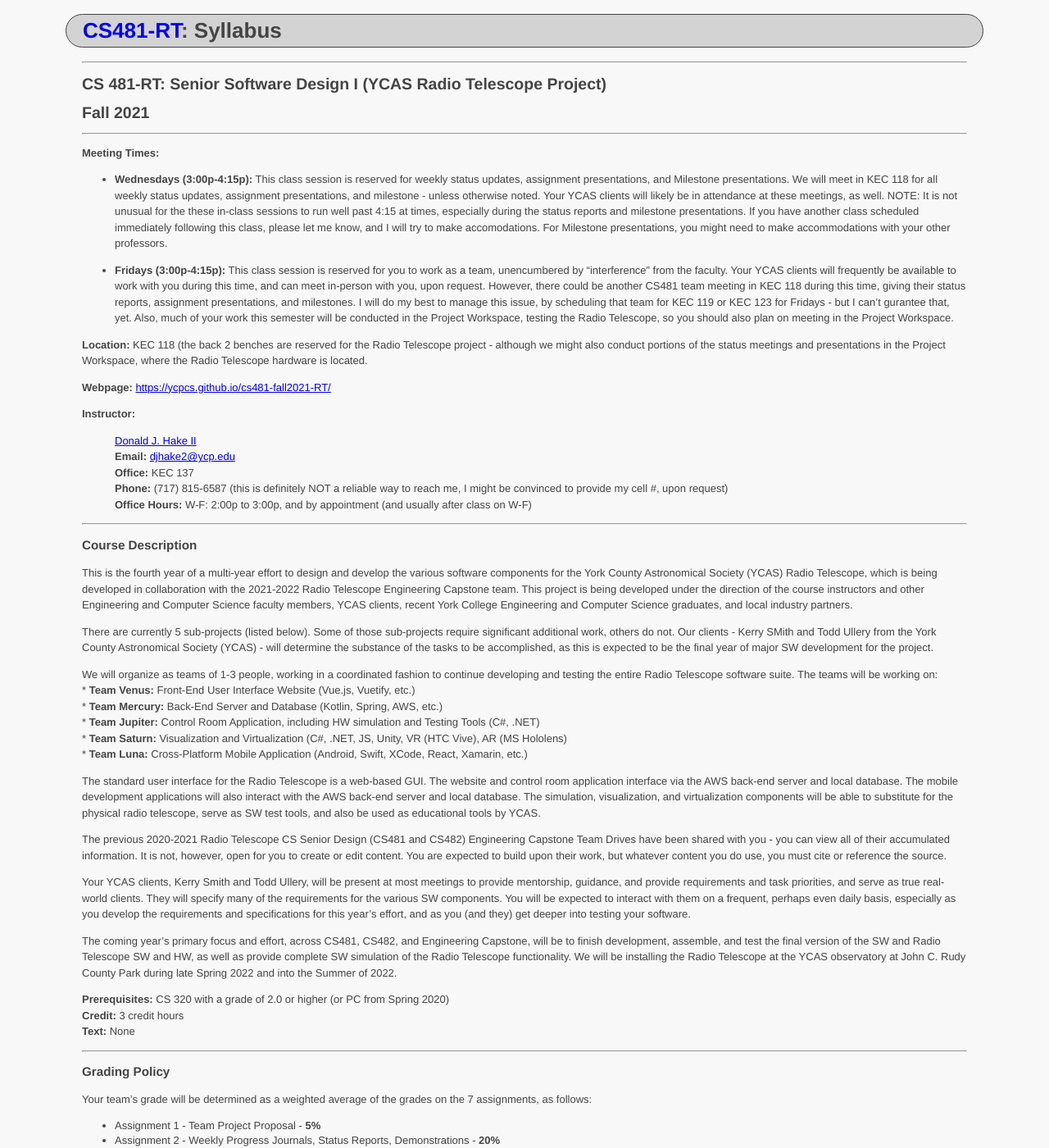
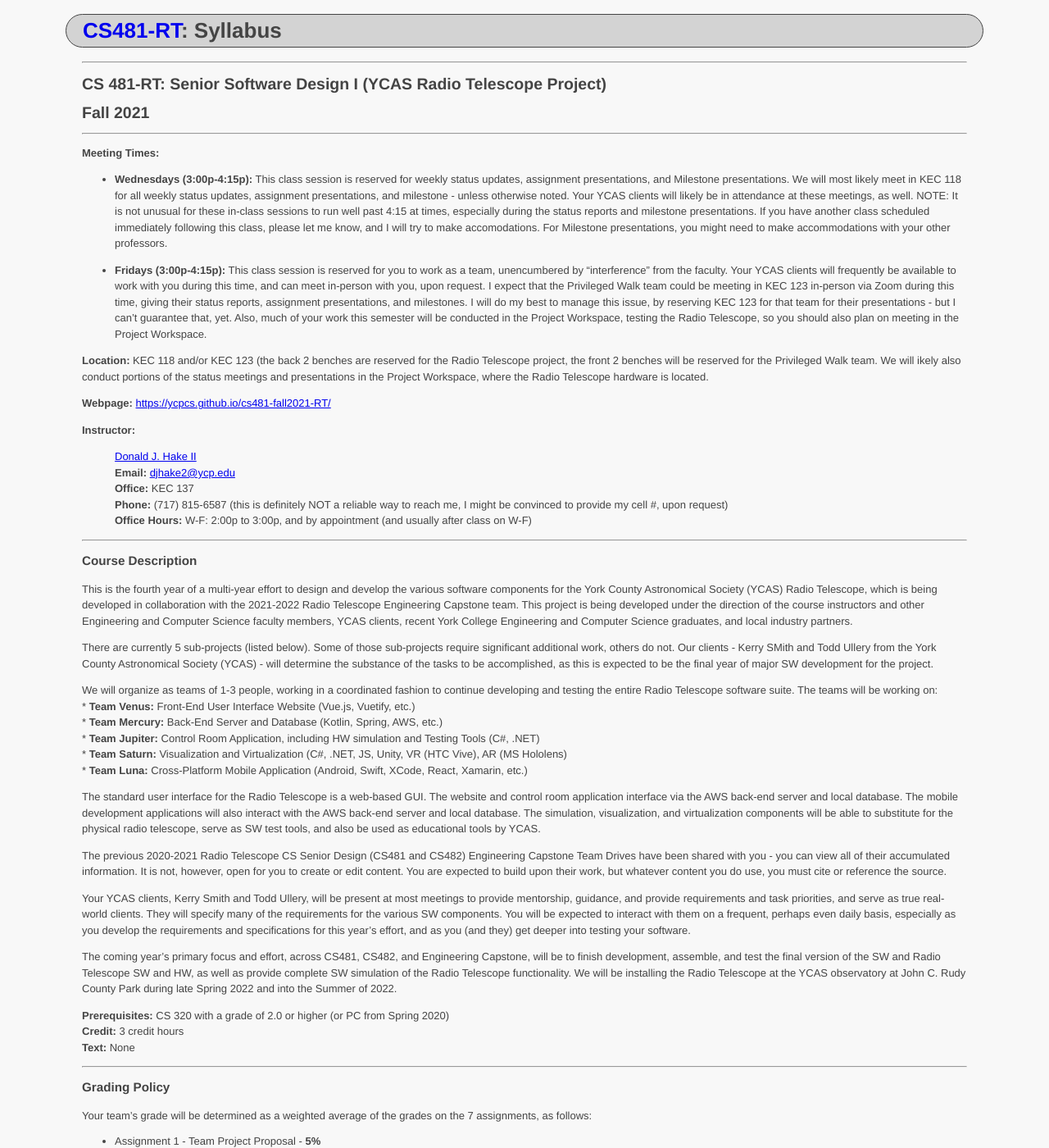
Before and after one commit to ycpcs/cs481-fall2021-RT, a Jekyll site: the page built from syllabus.md, in a window 1280 px wide and 1400 px high. Shown: the whole window at 82% size. Built offline with Jekyll 4.4.1, drawn with Linux system fonts in a browser that asks for light colours; some of the changed text lies outside the part shown.

Commit message:
minor edits

```diff
--- a/syllabus.md
+++ b/syllabus.md
@@ -16,11 +16,11 @@ title: Syllabus
 
 **Meeting Times:**
 
- - **Wednesdays (3:00p-4:15p):** This class session is reserved for weekly status updates, assignment presentations, and Milestone presentations.  We will meet in KEC 118 for all weekly status updates, assignment presentations, and milestone - unless otherwise noted.  Your YCAS clients will likely be in attendance at these meetings, as well.  NOTE: It is not unusual for the these in-class sessions to run well past 4:15 at times, especially during the status reports and milestone presentations.  If you have another class scheduled immediately following this class, please let me know, and I will try to make accomodations. For Milestone presentations, you might need to make accommodations with your other professors.<br>
+ - **Wednesdays (3:00p-4:15p):** This class session is reserved for weekly status updates, assignment presentations, and Milestone presentations.  We will most likely meet in KEC 118 for all weekly status updates, assignment presentations, and milestone - unless otherwise noted.  Your YCAS clients will likely be in attendance at these meetings, as well.  NOTE: It is not unusual for these in-class sessions to run well past 4:15 at times, especially during the status reports and milestone presentations.  If you have another class scheduled immediately following this class, please let me know, and I will try to make accomodations. For Milestone presentations, you might need to make accommodations with your other professors.<br>
 
- - **Fridays (3:00p-4:15p):** This class session is reserved for you to work as a team, unencumbered by "interference" from the faculty.  Your YCAS clients will frequently be available to work with you during this time, and can meet in-person with you, upon request.  However, there could be another CS481 team meeting in KEC 118 during this time, giving their status reports, assignment presentations, and milestones.  I will do my best to manage this issue, by scheduling that team for KEC 119 or KEC 123 for Fridays - but I can't gurantee that, yet.  Also, much of your work this semester will be conducted in the Project Workspace, testing the Radio Telescope, so you should also plan on meeting in the Project Workspace.
+ - **Fridays (3:00p-4:15p):** This class session is reserved for you to work as a team, unencumbered by "interference" from the faculty.  Your YCAS clients will frequently be available to work with you during this time, and can meet in-person with you, upon request.  I expect that the Privileged Walk team could be meeting in KEC 123 in-person via Zoom during this time, giving their status reports, assignment presentations, and milestones.  I will do my best to manage this issue, by reserving KEC 123  for that team for their presentations - but I can't guarantee that, yet.  Also, much of your work this semester will be conducted in the Project Workspace, testing the Radio Telescope, so you should also plan on meeting in the Project Workspace.
 
-**Location:** KEC 118 (the back 2 benches are reserved for the Radio Telescope project - although we might also conduct portions of the status meetings and presentations in the Project Workspace, where the Radio Telescope hardware is located.
+**Location:** KEC 118 and/or KEC 123 (the back 2 benches are reserved for the Radio Telescope project, the front 2 benches will be reserved for the Privileged Walk team.  We will ikely also conduct portions of the status meetings and presentations in the Project Workspace, where the Radio Telescope hardware is located.
 
 **Webpage:**  [https://ycpcs.github.io/cs481-fall2021-RT/](https://ycpcs.github.io/cs481-fall2021-RT/)
 
@@ -77,9 +77,9 @@ Your team's grade will be determined as a weighted average of the grades on the
 
 
 
-NOTE: You will be presenting your work for each of these assignments in class on the Wednesdays they are due.  On the days that you do not have an assignment or milestone due, you will be presenting progress reports, as part of assignment 2.  Your weekly journal entries are **due EVERY Wednesday by 3:00p, immediately prior to EVERY class period, regardless of what else is due that day.**
+NOTE: You will be presenting your work for each of these assignments in class on the Wednesdays they are due.  On the Wednesdays that you do not have an assignment or milestone due, you will be presenting progress reports, as part of assignment 2.  Your weekly journal entries are **due EVERY Wednesday by 3:00p, immediately prior to EVERY Wednesday class period, regardless of what else is due that day.**
 
-Individual course grades will be assigned on a 100-point scale according to the following table, and will be determined determined from your weekly progress journal entires and reports, combined with your team's grade, multiplied by an effort factor determined from the results of your mid-term and final peer evaluations:
+Individual course grades will be assigned on a 100-point scale according to the following table, and will be determined from your weekly progress journal entries and reports, combined with your team's grade, **multiplied by your individual effort factor determined from the results of your mid-term and final peer evaluations**:
 
 | Range             |  Grade   |
 |:-----------------:|:--------:|
```
Also changed, not shown: index.md (+5 -0 lines), README.md.
